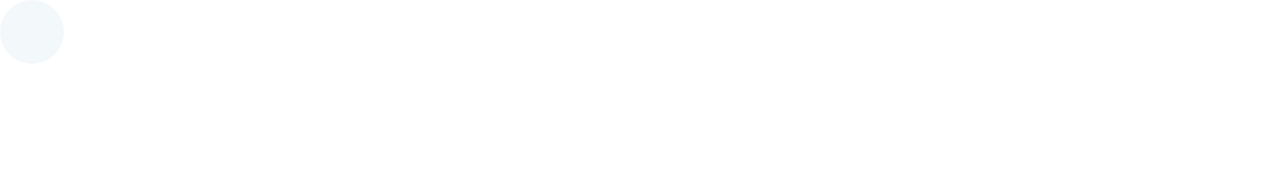
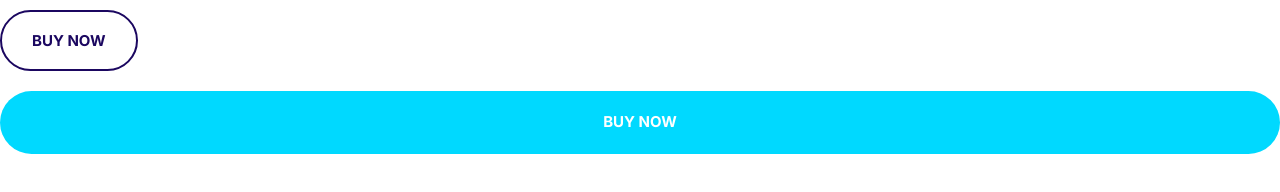
Before and after one commit to khainguyen21/UltimateHTML-CSSPart3, a plain HTML site: page index.html in a window 1280 px wide. Drawn offline with Linux system fonts and the light colour scheme.

Commit message:
Build the button components.

```diff
--- a/css/style.css
+++ b/css/style.css
@@ -4,6 +4,10 @@
     --color-accent: #ff3400;
     --color-headings: #1b0760;
     --color-body: #918ca4;
+}
+
+*, *::after, *::before {
+    box-sizing: border-box;
 }
 
 /* Typography */
@@ -175,3 +179,67 @@ a {
     justify-content: center;
     align-items: center;
 }
+
+/* Button */
+.btn {
+    font-size: 1.8rem;
+    font-weight: 600;
+    text-transform: uppercase;
+    padding: 2rem 3rem;
+    /* get rid of the dark border line by default */
+    border: 0;
+    border-radius: 40px;
+    /* button become clickable */
+    cursor: pointer;
+    /* (when we have limited space) help the text inside the button stay on oneline only */
+    white-space: nowrap;
+    text-align: center;
+    margin: 1rem 0rem;
+}
+
+.btn--primary {
+    background: var(--color-primmary);
+    color: #fff;
+}
+
+.btn--primary:hover {
+    background: #3a8ffe;
+}
+
+.btn--secondary {
+    background: var(--color-secondary);
+    color: #fff
+}
+.btn--secondary:hover {
+    background: #00c8eb;
+}
+
+.btn--accent {
+    background: var(--color-accent);
+    color: #fff
+}
+.btn--accent:hover {
+    background: #ec3000;
+}
+
+.btn--outline {
+    background: #fff;
+    color: var(--color-headings);
+    border: 2px solid var(--color-headings);
+}
+
+.btn--outline:hover {
+    background: var(--color-headings);
+    color:#fff;
+}
+
+.btn--block {
+    width: 100%;
+    display: inline-block;
+}
+
+@media screen and (min-width: 1024px) {
+    .btn {
+        font-size: 1.5rem;
+    }
+}
--- a/index.html
+++ b/index.html
@@ -11,10 +11,7 @@
     <link rel="stylesheet" href="css/style.css">
 </head>
 <body>
-    <span class="icon-container">
-        <svg class="icon">
-            <use xlink:href="images/sprite.svg#wordpress"></use>
-          </svg>
-    </span>
+    <button class="btn btn--outline">Buy Now</button>
+    <a href="" class="btn btn--secondary btn--block">Buy Now</a>
 </body>
 </html>
```
